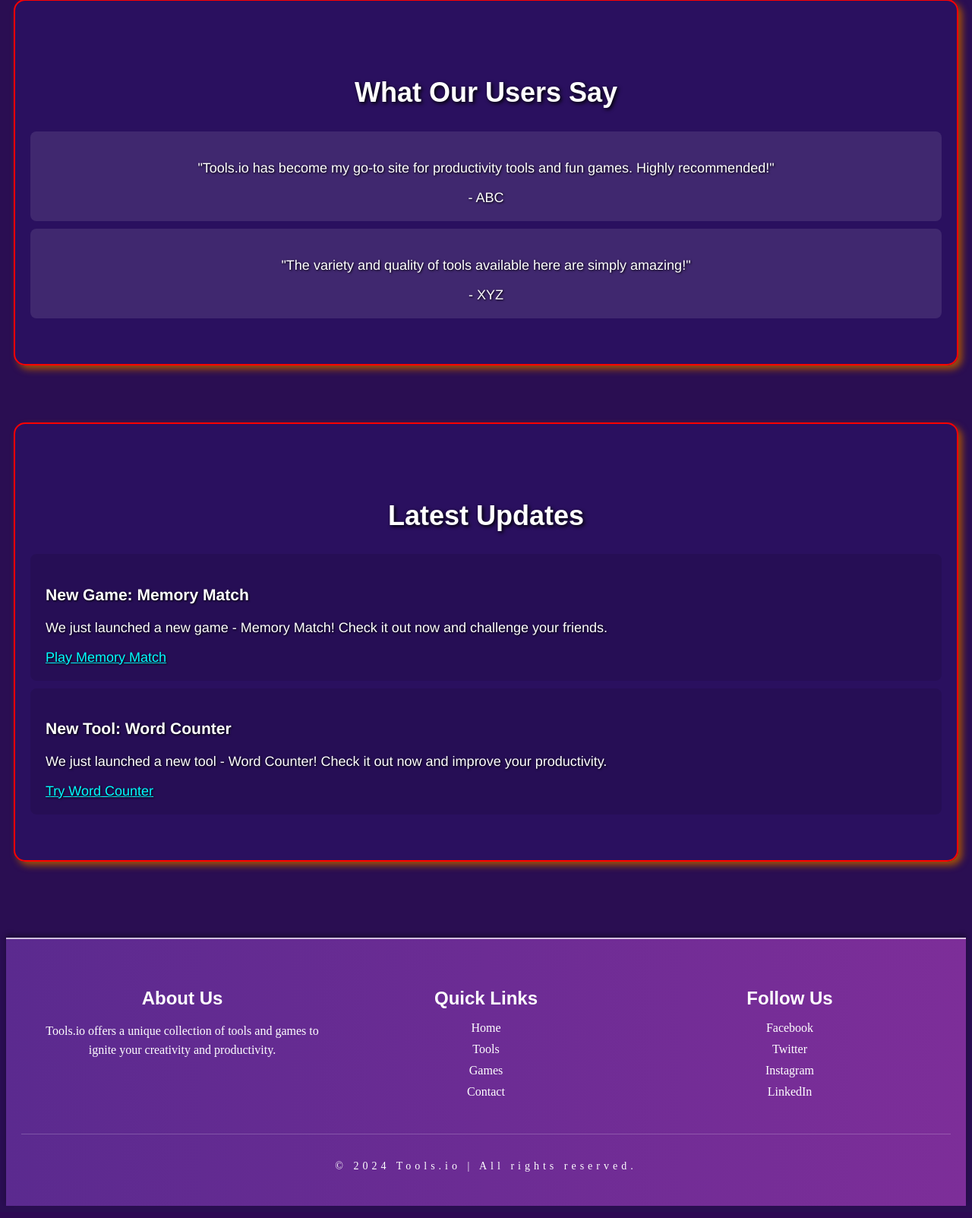
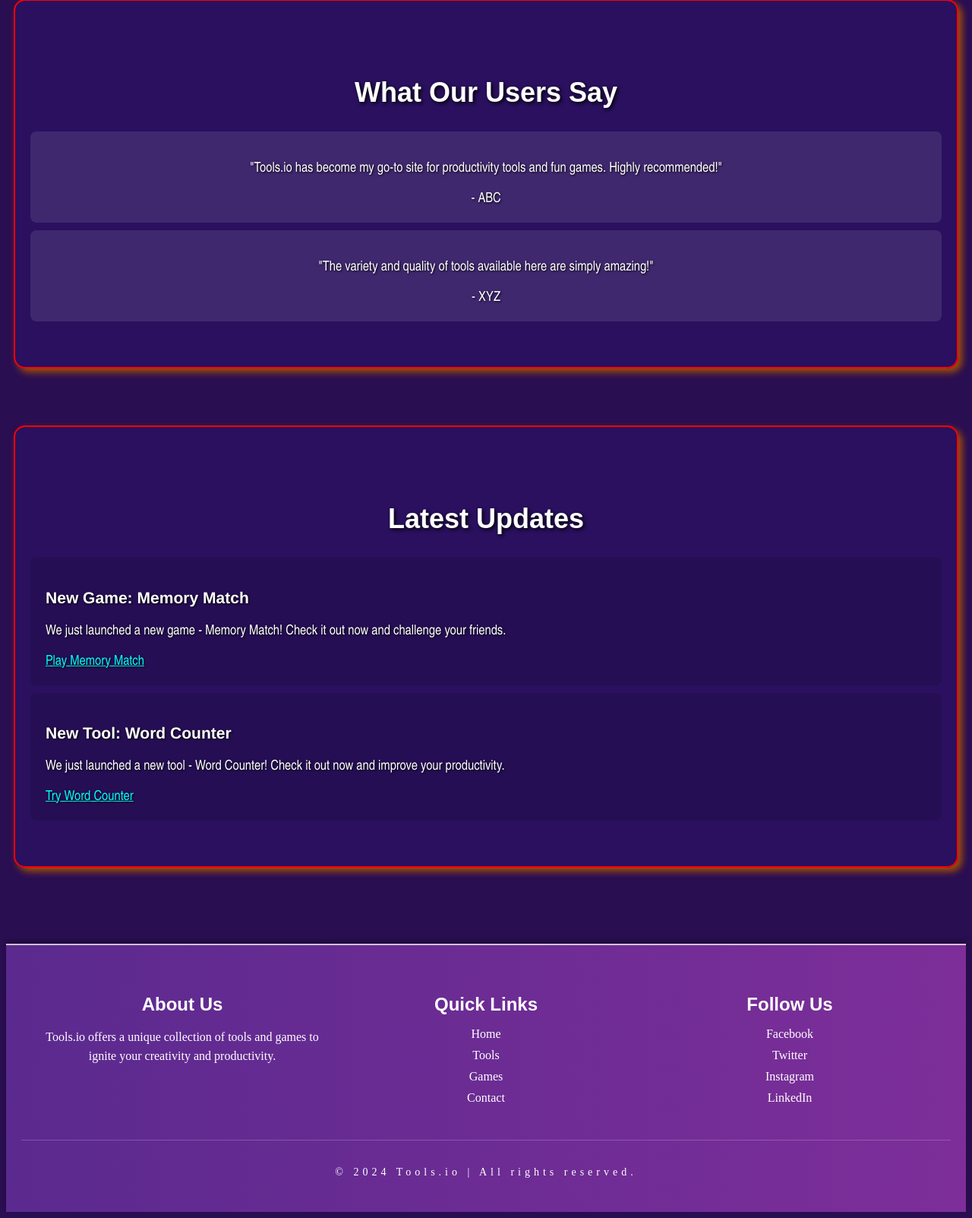
Before and after one commit to SamXop123/tools.io, a Flask app: page / in a window 1280 px wide. Shown: the part 1569-3172 px from the top of the page at 76% size. Run offline with Flask 3, Linux system fonts and the light colour scheme; some web fonts are replaced.

Commit message:
Update styles.css

```diff
--- a/static/css/styles.css
+++ b/static/css/styles.css
@@ -1,6 +1,6 @@
 
 @font-face {
-    font-family: 'atmaregular';
+    font-family: 'Atma';
     src: url('atma-regular-webfont.woff2') format('woff2'),
          url('atma-regular-webfont.woff') format('woff');
     font-weight: normal;
@@ -8,7 +8,7 @@
 }
 
 @font-face {
-    font-family: 'most_heroesregular';
+    font-family: 'Most Heroes';
     src: url('most_heroes-webfont.woff2') format('woff2'),
          url('most_heroes-webfont.woff') format('woff');
     font-weight: normal;
@@ -16,7 +16,7 @@
 }
 
 @font-face {
-    font-family: 'sunday_milkregular';
+    font-family: 'Sunday Milk';
     src: url('sundaymilk-webfont.woff2') format('woff2'),
          url('sundaymilk-webfont.woff') format('woff');
     font-weight: normal;
@@ -24,7 +24,7 @@
 }
 
 @font-face {
-    font-family: 'franklin_gothic_mediumregular';
+    font-family: 'Franklin Gothic Medium';
     src: url('framd-webfont.woff2') format('woff2'),
          url('framd-webfont.woff') format('woff');
     font-weight: normal;
@@ -263,7 +263,7 @@ nav .logo:hover {
 
 
 .tools_title {
-    font-family: Sunday milk, Haettenschweiler, 'Arial Narrow Bold', sans-serif;
+    font-family: 'Sunday Milk', Haettenschweiler, 'Arial Narrow Bold', sans-serif;
     text-align: center;
     padding-top: 50px;
     font-size: 60px;
```
